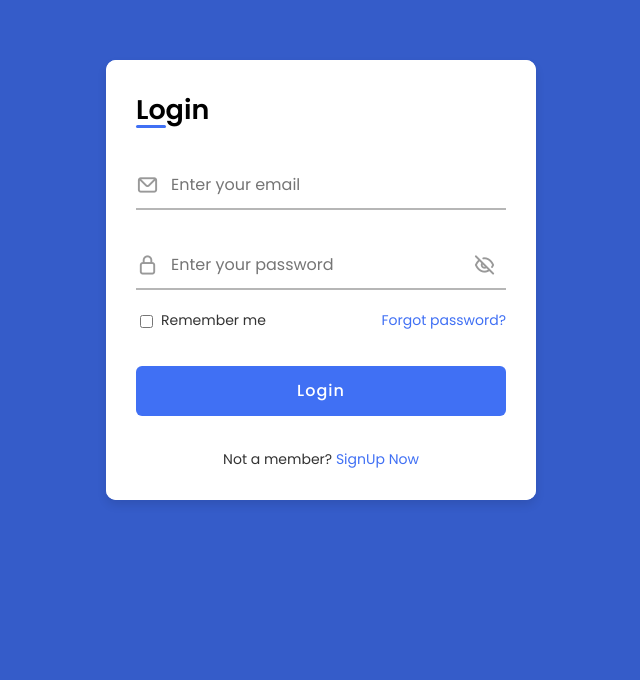
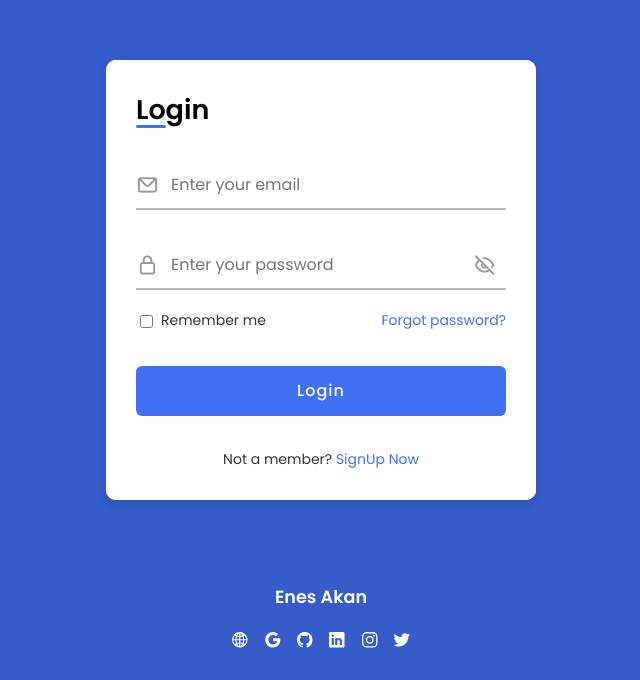
Before and after one commit to eneesakan/Responsive-Login-and-Registration-Form, a plain HTML site: page index.html in a window 1280 px wide. Shown: the part 120-800 px from the top of the page, without its empty margins (319-959 px from the left). Drawn offline with nearby package versions, Linux system fonts and the light colour scheme.

Commit message:
edit for footer

```diff
--- a/css/style.css
+++ b/css/style.css
@@ -154,3 +154,43 @@ body{
     margin-top: 30px;
     text-align: center;
 }
+
+.ensakn{
+    text-align: center;
+    position: absolute;
+    cursor: pointer;
+    font-weight: 600;
+    bottom: 0;
+    left: 430px;
+    right: 430px;
+    padding-bottom: 70px;
+    font-size: 1.1em;
+    border-radius: 5px;
+    transition: .25s;
+    color: #fff;
+  }
+
+.ensakn:hover{
+    color: #dbdbdb;
+}
+
+.ensakn2{
+    position: absolute;
+    bottom: 0;
+    right: 0;
+    left: 0;
+    text-align: center;
+    padding: 1.4em;
+    font-size: 1.1em;
+  }
+
+.ensakn2 a{
+    text-decoration: none;
+    color: #fff;
+    transition: .25s;
+    padding: 5px;
+}
+
+.ensakn2 a:hover{
+    color: #dbdbdb;
+}
--- a/index.html
+++ b/index.html
@@ -1,5 +1,5 @@
 <!DOCTYPE html>
-<html lang="en">
+<html lang="tr">
 <head>
     <meta charset="UTF-8">
     <meta http-equiv="X-UA-Compatible" content="IE=edge">
@@ -93,7 +93,26 @@
         </div>
     </div>
 
+    <div class="ensakn">Enes Akan</div>
+
+    <div class="ensakn2">
+
+        <a href="https://enesakan.com/" target="_blank"><ion-icon name="globe-outline"></ion-icon></a>
+
+        <a href="mailto:enesakan2014@gmail.com" target="_blank"><ion-icon name="logo-google"></ion-icon></a>
+
+        <a href="https://github.com/eneesakan" target="_blank"><ion-icon name="logo-github"></ion-icon></a>
+
+        <a href="https://www.linkedin.com/in/eneesakan/" target="_blank"><ion-icon name="logo-linkedin"></ion-icon></a>
+
+        <a href="https://www.instagram.com/eneesakan/" target="_blank"><ion-icon name="logo-instagram"></ion-icon></a>
+
+        <a href="https://twitter.com/eneesakan" target="_blank"><ion-icon name="logo-twitter"></ion-icon></a>
+
+    </div>
+
     <script src="js/script.js"></script>
+    <script type="module" src="https://unpkg.com/ionicons@5.5.2/dist/ionicons/ionicons.esm.js"></script>
 
 </body>
 </html>
```
